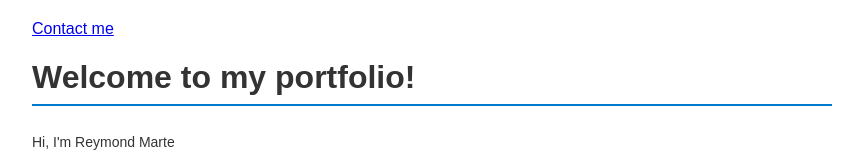
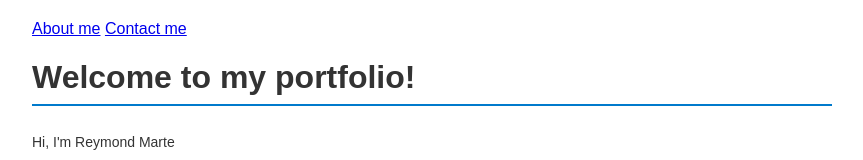
Before and after one commit to ReyMD99/Portfolio, a plain HTML site: page index.html in a window 1280 px wide. Shown: the top 160 px of the page, without its empty margins (208-1071 px from the left). Drawn offline with Linux system fonts and the light colour scheme.

Commit message:
Adding about link in index.html

```diff
--- a/index.html
+++ b/index.html
@@ -7,6 +7,7 @@
     <title>Mi portafolio</title>
 </head>
 <body>
+    <a href="about.html">About me</a>
     <a href="contact.html">Contact me</a>
     <h1>Welcome to my portfolio!</h1>
     <p>Hi, I'm Reymond Marte </p>
```
